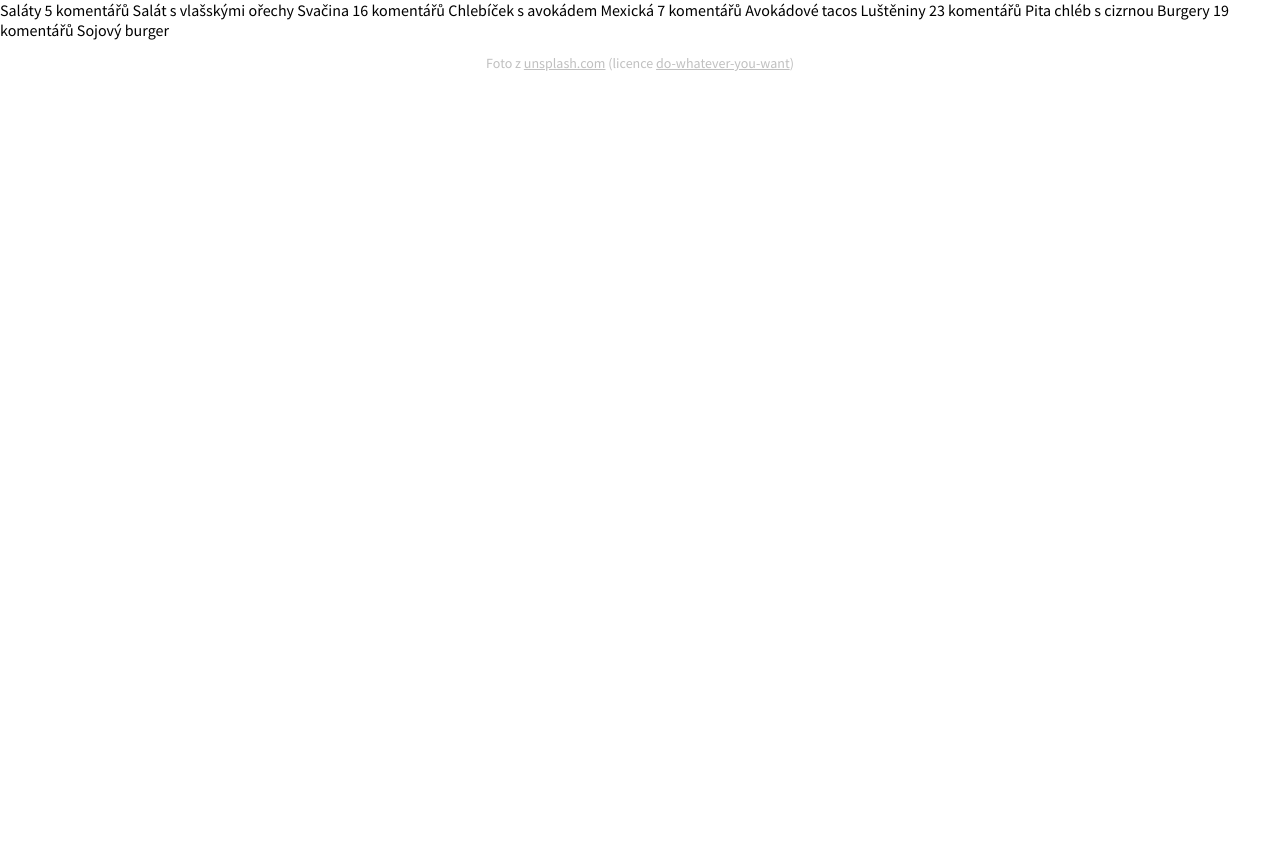
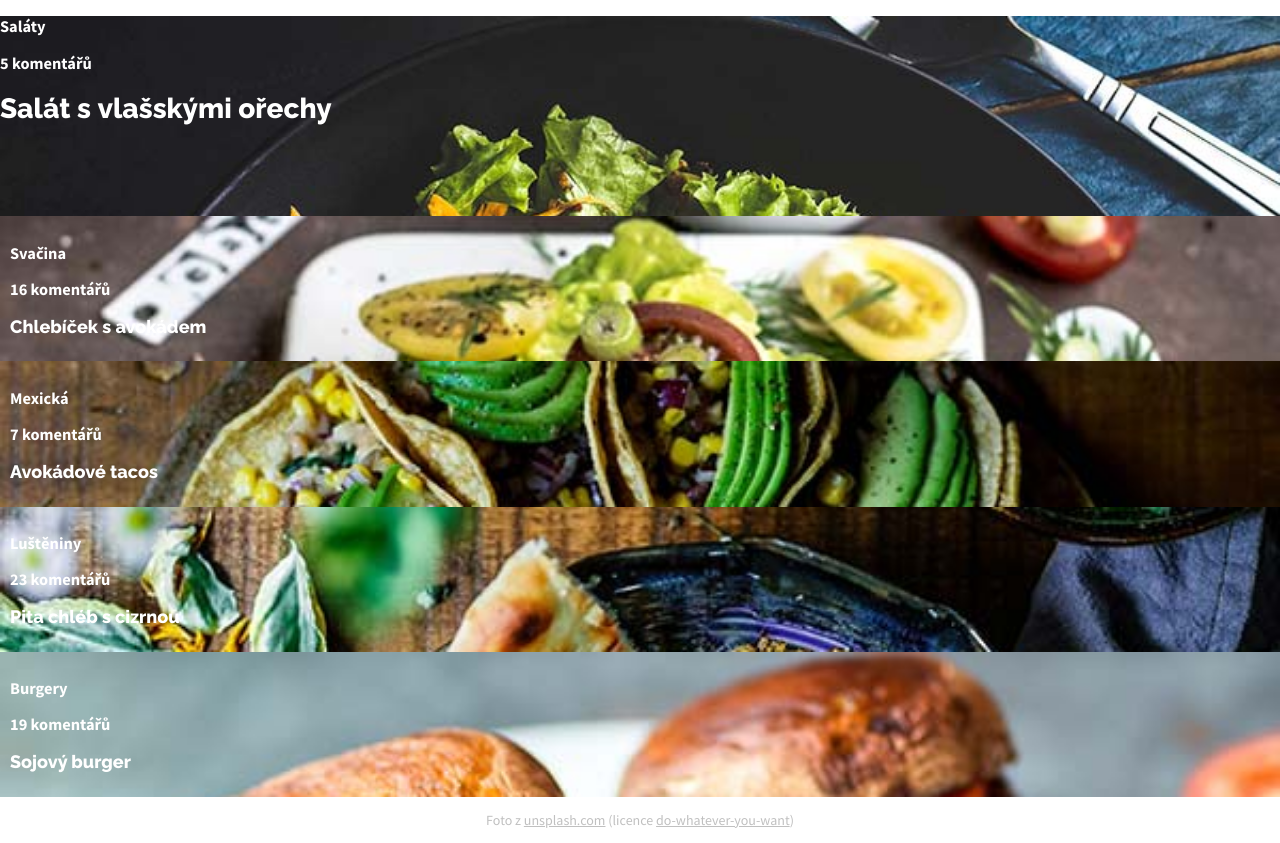
Before and after one commit to Digitalni-akademie-Web-Jaro-2020-Praha/ukol-recepty-Terra42, a plain HTML site: page Veganska-varianta/index-level2-tezsi.html in a window 1280 px wide. Before the commit the page ends 800 px from the top, so only its background shows below. Drawn offline with Linux system fonts and the light colour scheme.

Commit message:
Základní layout

```diff
--- a/Masova-varianta/style.css
+++ /dev/null
@@ -1,39 +0,0 @@
-/* nejsme vcerejsi, pouzivame moderni box model */
-html { box-sizing: border-box; }
-*, :after, :before { box-sizing: inherit; }
-
-
-/* -------------------------------------------------- */
-
-/*
-pouzivame mobile first pristup
-tj. vychozi styly mimo media query jsou pro nejmensi mobilni zarizeni (telefony)
-s pribyvajici sirkou pridavame media query pro...
-tablety:
-@media (min-width: 480px) {
-}
-notebook/pc:
-@media (min-width: 860px) {
-}
-*/
-
-
-body {
-    margin: 0;
-    font-family: 'Source Sans Pro', sans-serif;
-}
-
-.paticka {
-    text-align: center;
-    font-size: 14px;
-    color: silver;
-}
-
-.paticka a {
-    color: silver;
-}
-
-
-/* ------------------------------- */
-/* ----- DOLE BUDE TVOJE CSS ----- */
-/* ------------------------------- */
--- a/Veganska-varianta/index-level2-tezsi.html
+++ b/Veganska-varianta/index-level2-tezsi.html
@@ -1,55 +1,59 @@
 <!DOCTYPE html>
 <html>
   <head>
-        <meta charset="utf-8">
-        <meta http-equiv="X-UA-Compatible" content="IE=edge,chrome=1">
-        <meta name="viewport" content="width=device-width, initial-scale=1">
+    <meta charset="utf-8" />
+    <meta http-equiv="X-UA-Compatible" content="IE=edge,chrome=1" />
+    <meta name="viewport" content="width=device-width, initial-scale=1" />
     <title>Recepty</title>
-        <link href="https://fonts.googleapis.com/css?family=Source+Sans+Pro:400,700|Raleway:600,800&amp;subset=latin-ext" rel="stylesheet">
-        <link rel="stylesheet" type="text/css" href="style.css">
+    <link
+      href="https://fonts.googleapis.com/css?family=Source+Sans+Pro:400,700|Raleway:600,800&amp;subset=latin-ext"
+      rel="stylesheet"
+    />
+    <link rel="stylesheet" type="text/css" href="style.css" />
   </head>
   <body>
+    <div class="main_page">
+      <!-- hlavni recept -->
+      <div class="main_recipe">
+        <h3>Saláty</h3>
+        <h3>5 komentářů</h3>
+        <h1>Salát s&nbsp;vlašskými ořechy</h1>
+      </div>
 
-        <!-- hlavni recept -->
-        Saláty
-        5 komentářů
-
-        Salát s&nbsp;vlašskými ořechy
-
+      <!-- maly recept 1 -->
+      <div class="small_recipe background_1">
+        <h3>Svačina</h3>
+        <h3>16 komentářů</h3>
+        <h2>Chlebíček s&nbsp;avokádem</h2>
+      </div>
 
       <!-- maly recept 2 -->
-        Svačina
-        16 komentářů
-
-        Chlebíček s&nbsp;avokádem
-
+      <div class="small_recipe background_2">
+        <h3>Mexická</h3>
+        <h3>7 komentářů</h3>
+        <h2>Avokádové tacos</h2>
+      </div>
 
       <!-- maly recept 3 -->
-        Mexická
-        7 komentářů
-
-        Avokádové tacos
-
+      <div class="small_recipe background_3">
+        <h3>Luštěniny</h3>
+        <h3>23 komentářů</h3>
+        <h2>Pita chléb s&nbsp;cizrnou</h2>
+      </div>
 
       <!-- maly recept 4 -->
-        Luštěniny
-        23 komentářů
-
-        Pita chléb s&nbsp;cizrnou
-
-
-        <!-- maly recept 5 -->
-        Burgery
-        19 komentářů
-
-        Sojový burger
-
-
+      <div class="small_recipe background_4">
+        <h3>Burgery</h3>
+        <h3>19 komentářů</h3>
+        <h2>Sojový burger</h2>
+      </div>
+    </div>
 
     <div class="paticka">
-            <p>Foto z <a href="https://unsplash.com">unsplash.com</a> (licence <a href="https://unsplash.com/license">do-whatever-you-want</a>)</p>
+      <p>
+        Foto z <a href="https://unsplash.com">unsplash.com</a> (licence
+        <a href="https://unsplash.com/license">do-whatever-you-want</a>)
+      </p>
     </div>
-
-
   </body>
 </html>
--- a/Veganska-varianta/style.css
+++ b/Veganska-varianta/style.css
@@ -1,7 +1,12 @@
 /* nejsme vcerejsi, pouzivame moderni box model */
-html { box-sizing: border-box; }
-*, :after, :before { box-sizing: inherit; }
-
+html {
+  box-sizing: border-box;
+}
+*,
+:after,
+:before {
+  box-sizing: inherit;
+}
 
 /* -------------------------------------------------- */
 
@@ -17,23 +22,87 @@ notebook/pc:
 }
 */
 
-
 body {
-    margin: 0;
-    font-family: 'Source Sans Pro', sans-serif;
+  margin: 0;
+  font-family: "Source Sans Pro", sans-serif;
+  color: white;
+  font-size: 14px;
+  font-weight: 400;
 }
 
 .paticka {
-    text-align: center;
-    font-size: 14px;
-    color: silver;
+  text-align: center;
+  font-size: 14px;
+  color: silver;
 }
 
 .paticka a {
-    color: silver;
+  color: silver;
 }
-
 
 /* ------------------------------- */
 /* ----- DOLE BUDE TVOJE CSS ----- */
 /* ------------------------------- */
+
+/* obecne styly */
+h1,
+h2 {
+  font-family: "Raleway", sans-serif;
+  font-weight: 800;
+}
+
+.main_recipe {
+  background-image: url(images/salat.jpg);
+  background-repeat: no-repeat;
+  background-size: cover;
+}
+
+.background_1 {
+  background-image: url(images/chlebicek.jpg);
+  background-repeat: no-repeat;
+  background-size: cover;
+}
+
+.background_2 {
+  background-image: url(images/tacos.jpg);
+  background-repeat: no-repeat;
+  background-size: cover;
+}
+
+.background_3 {
+  background-image: url(images/cizrna.jpg);
+  background-repeat: no-repeat;
+  background-size: cover;
+}
+
+.background_4 {
+  background-image: url(images/burger.jpg);
+  background-repeat: no-repeat;
+  background-size: cover;
+}
+
+/*mobily: */
+h1 {
+  font-size: 28px;
+}
+
+h2 {
+  font-size: 18px;
+}
+
+.main_recipe {
+  min-height: 200px;
+}
+
+.small_recipe {
+  min-height: 90px;
+  padding: 10px;
+}
+
+/*tablety: */
+@media screen and (min-width: 480px) {
+}
+
+/*notebook/pc: */
+@media screen and (min-width: 860px) {
+}
```
Also changed, not shown: Masova-varianta/index-level1-lehci.html (deleted, +0 -69 lines), Masova-varianta/index-level2-tezsi.html (deleted, +0 -55 lines), Masova-varianta/images/burger.jpg (deleted), Masova-varianta/images/grilovani.jpg (deleted), Masova-varianta/images/kure.jpg (deleted), Masova-varianta/images/rajcata.jpg (deleted), Masova-varianta/images/sushi.jpg (deleted), Masova-varianta/nahled-mobil.jpg (deleted), Masova-varianta/nahled-pc.jpg (deleted), Masova-varianta/nahled-tablet.jpg (deleted), Masova-varianta/navod.jpg (deleted). Lines whose indentation alone changed are shown as unchanged.
